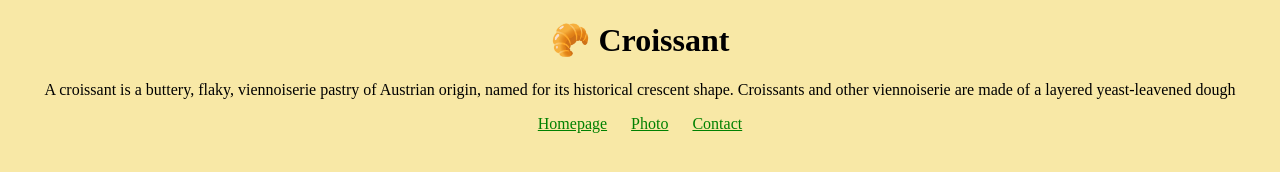
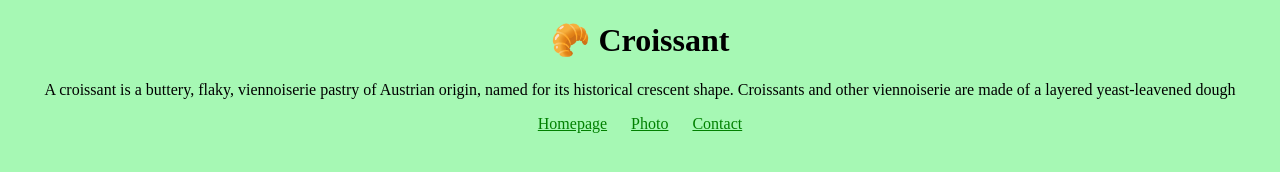
Before and after one commit to vikazav/Croissant, a plain HTML site: page index.html in a window 1280 px wide. Drawn offline with Linux system fonts and the light colour scheme.

Commit message:
set new background color

```diff
--- a/css/style.css
+++ b/css/style.css
@@ -1,5 +1,5 @@
 body {
-   background-color: #f8e8a6;
+   background-color: #a6f8b4;
    text-align: center;
 }
 .links a {
```
